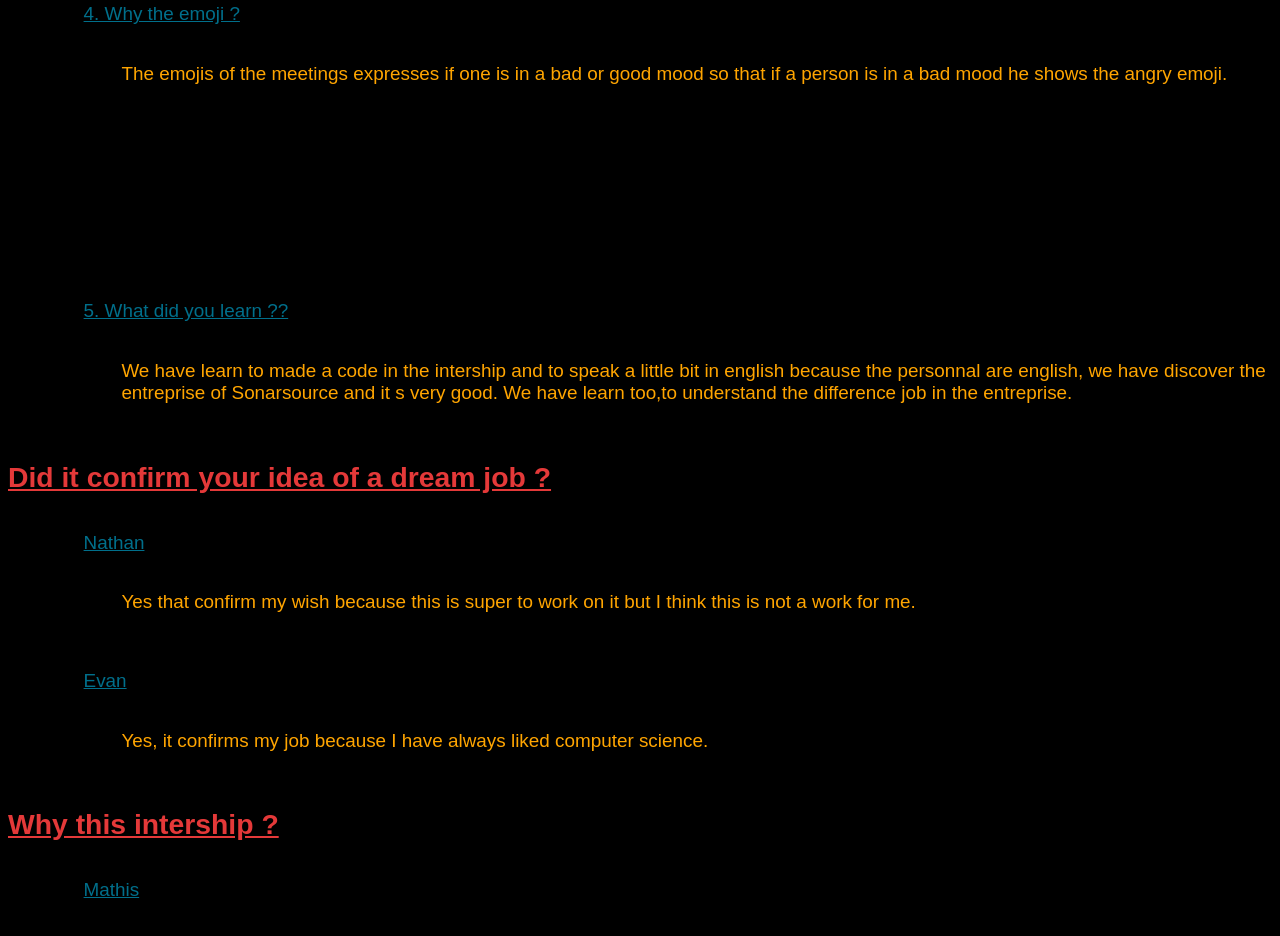
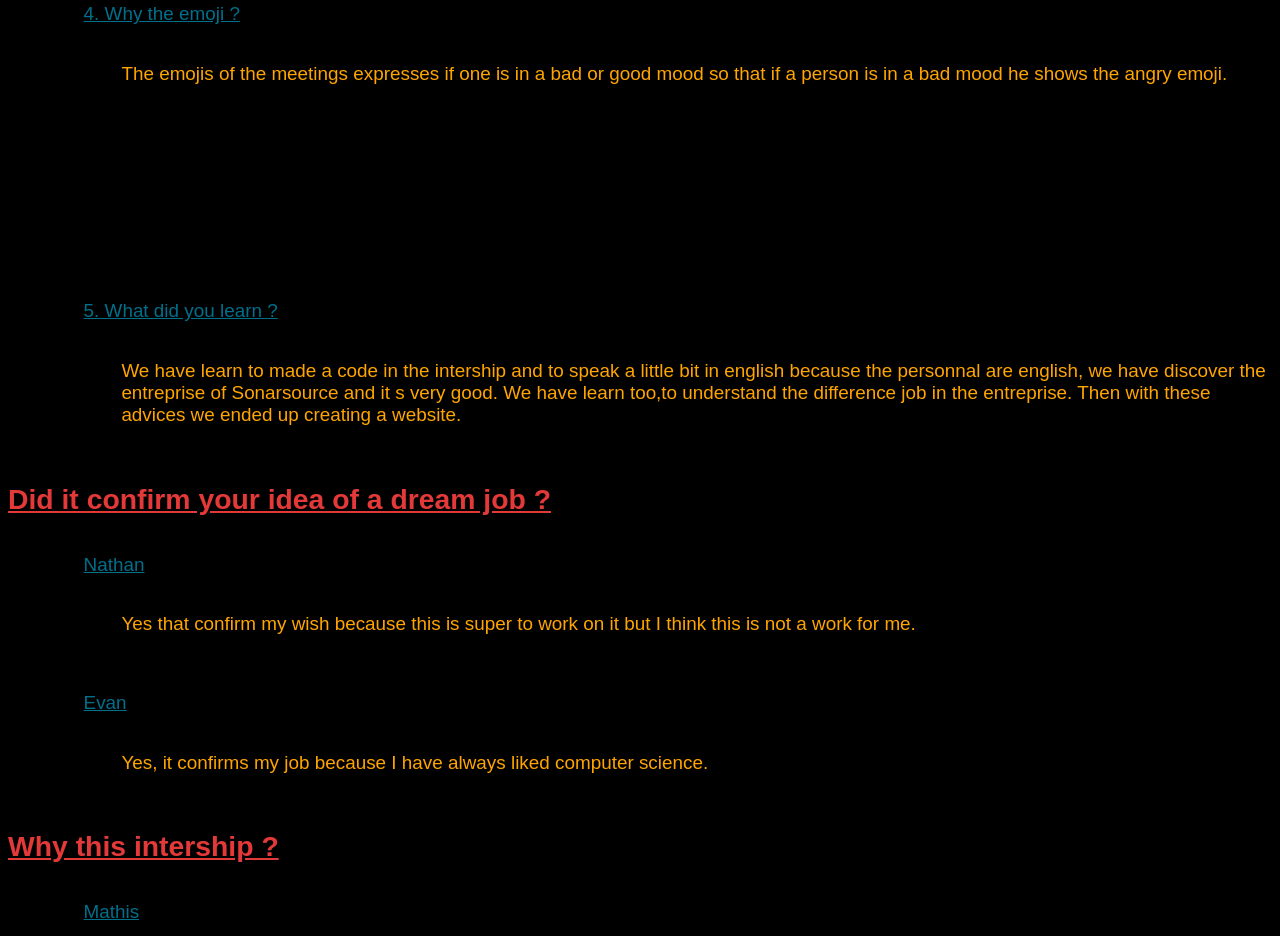
Before and after one commit to SonarSource/interns.wearesonarsource.com, a plain HTML site: page index.html in a window 1280 px wide. Shown: the part 797-1733 px from the top of the page. Drawn offline with Linux system fonts and the light colour scheme.

Commit message:
add what did you

```diff
--- a/index.html
+++ b/index.html
@@ -150,12 +150,12 @@ img {
       <img src="IMG_20210302_165057.png" height="215" width="215" style= "float:left;margin:0 1650px 0 1200px" alt="Image emojis">
     </p>
     <p class="questions">
-      5. What did you learn ??
+      5. What did you learn ?
     <p>
 
     <p class="réponses">
       We have learn to made a code in the intership and to speak a little bit in english because the personnal are english, we have discover the entreprise of Sonarsource and it s very good.
-      We have learn too,to understand the difference job in the entreprise.
+      We have learn too,to understand the difference job in the entreprise. Then with these advices we ended up creating a website.
     </p>
     <h2>
       Did it confirm your idea of a dream job ?
```
